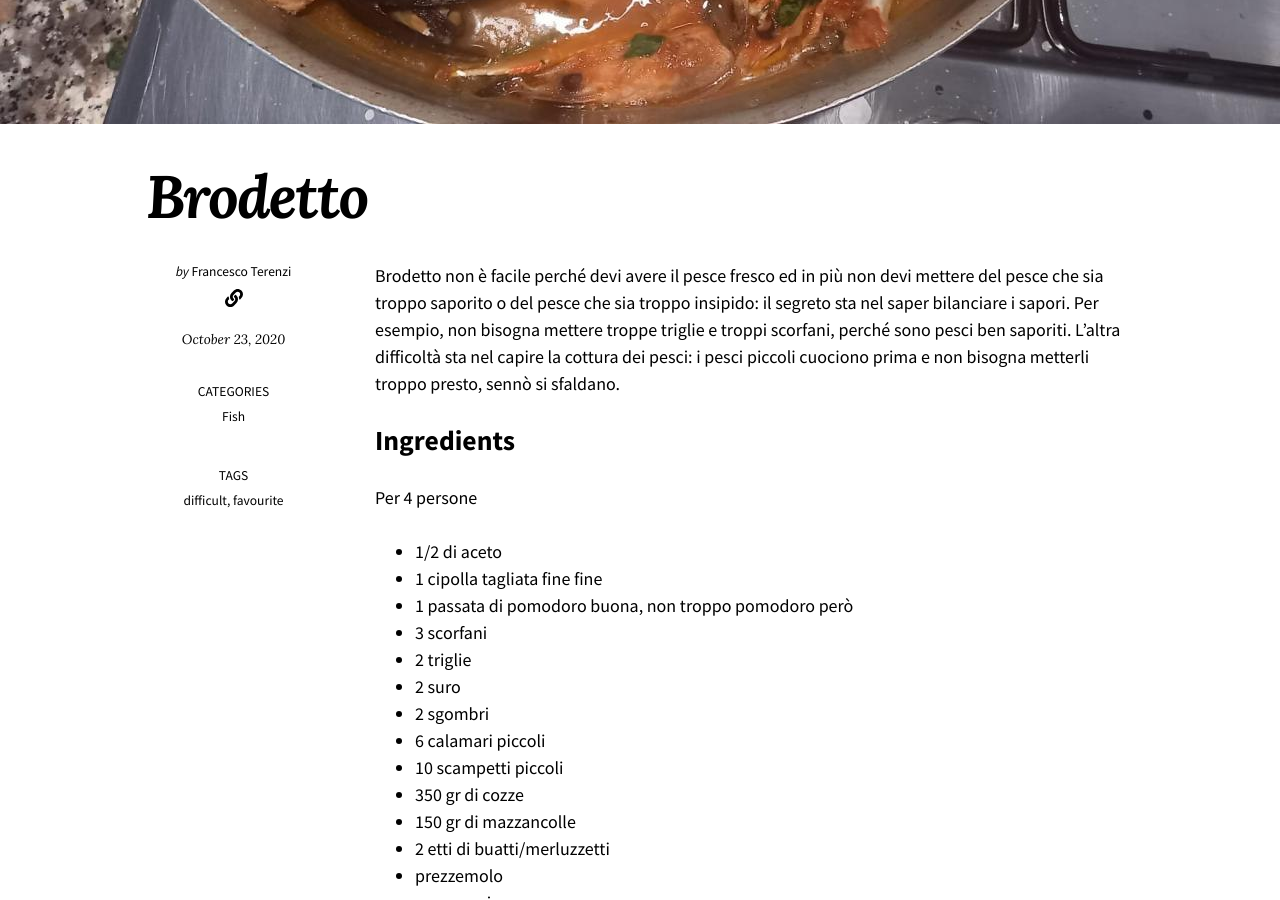
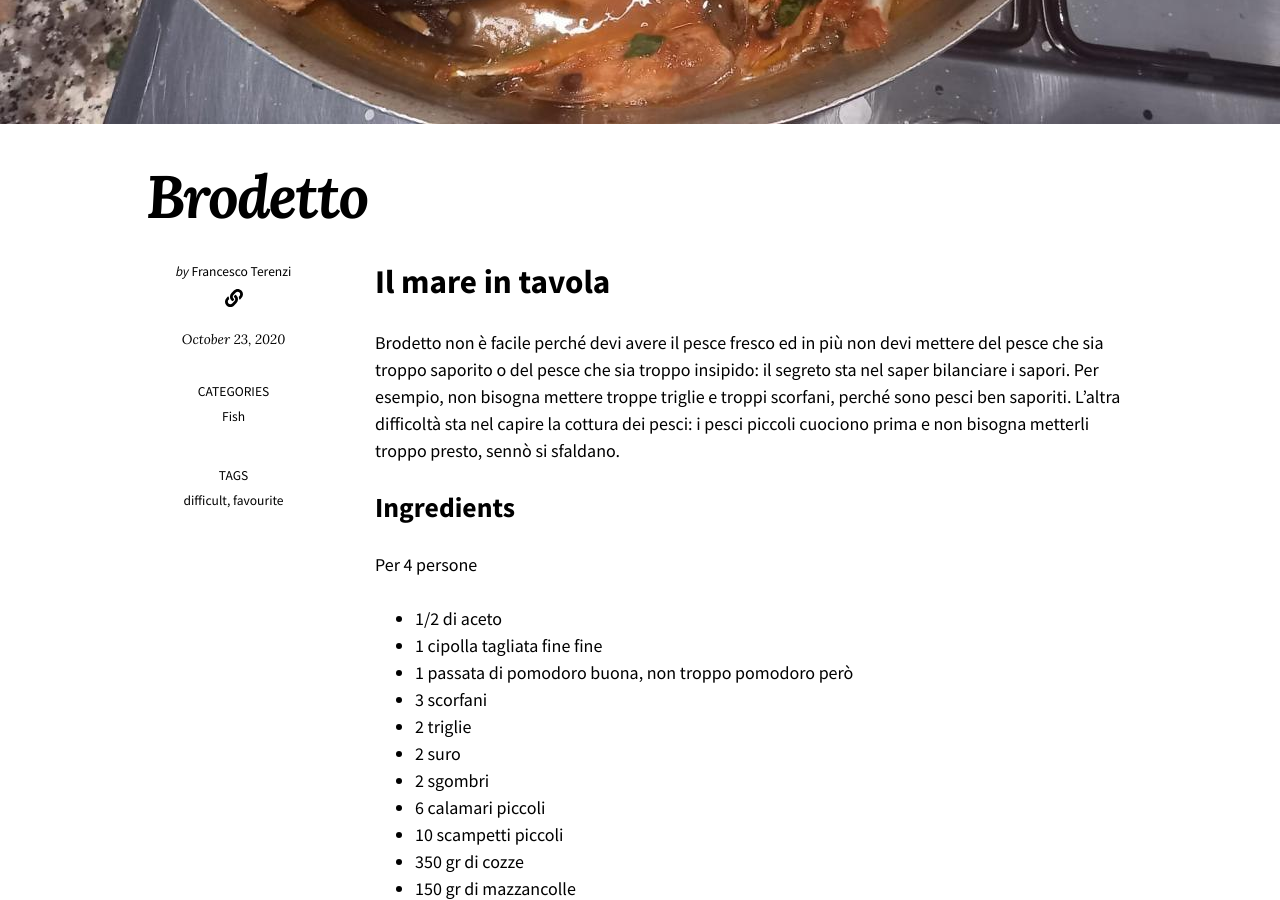
Before and after one commit to fraterenz/recipes, a Jekyll site: the page built from _posts/2020-10-23-brodetto-anconetana.md, in a window 1280 px wide and 900 px high, scrolled down 882 px. Built offline with Jekyll 4.4.1, drawn with Linux system fonts in a browser that asks for light colours; nearby versions of some CDN libraries.

Commit message:
brodetto

```diff
--- a/_posts/2020-10-23-brodetto-anconetana.md
+++ b/_posts/2020-10-23-brodetto-anconetana.md
@@ -2,13 +2,15 @@
 title: "Brodetto"
 layout: post
 categories:
- - Fish
+  - Fish
 tags:
   - favourite
   - difficult
 image:
   path: /images/brodetto.jpg
 ---
+# Il mare in tavola
+
 Brodetto non è facile perché devi avere il pesce fresco ed in più non devi mettere del pesce che sia troppo saporito o del pesce che sia troppo insipido: il segreto sta nel saper bilanciare i sapori. Per esempio, non bisogna mettere troppe triglie e troppi scorfani, perché sono pesci ben saporiti. L'altra difficoltà sta nel capire la cottura dei pesci: i pesci piccoli cuociono prima e non bisogna metterli troppo presto, sennò si sfaldano.
 
 ## Ingredients
```
